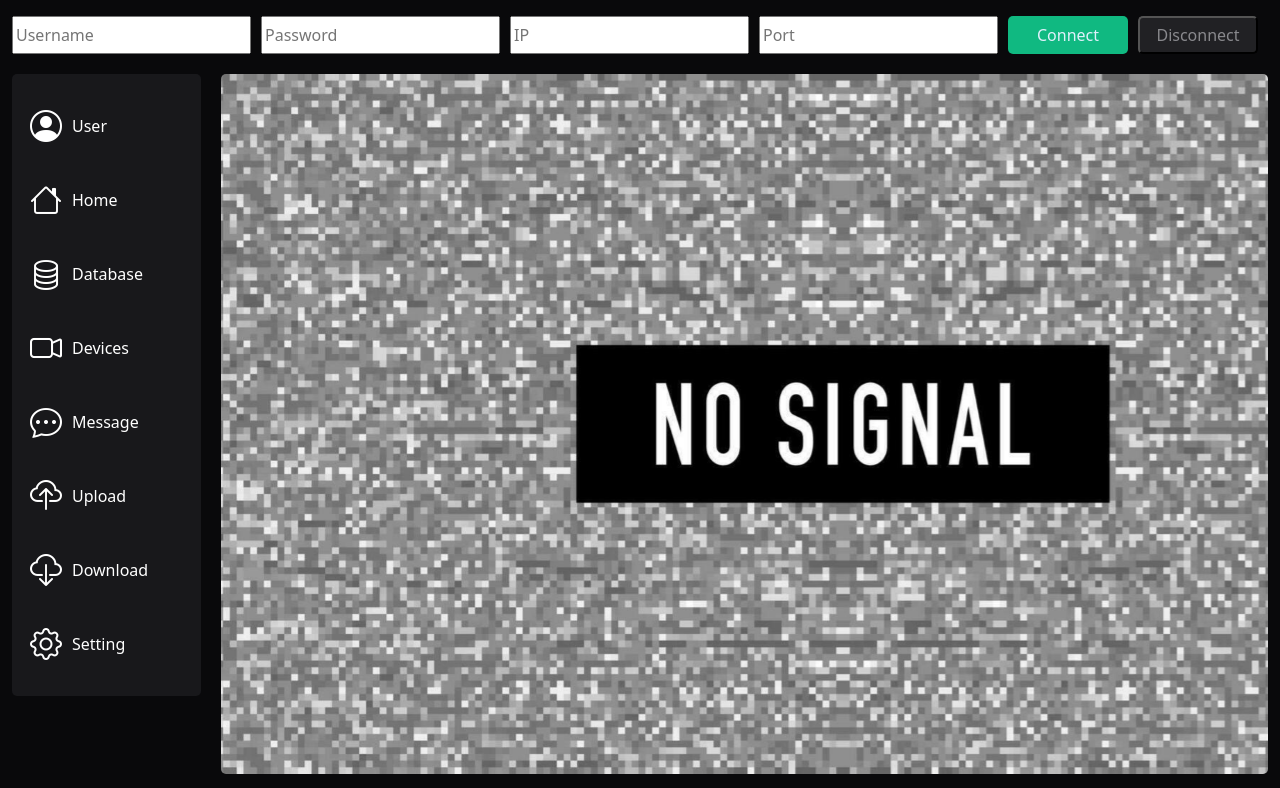
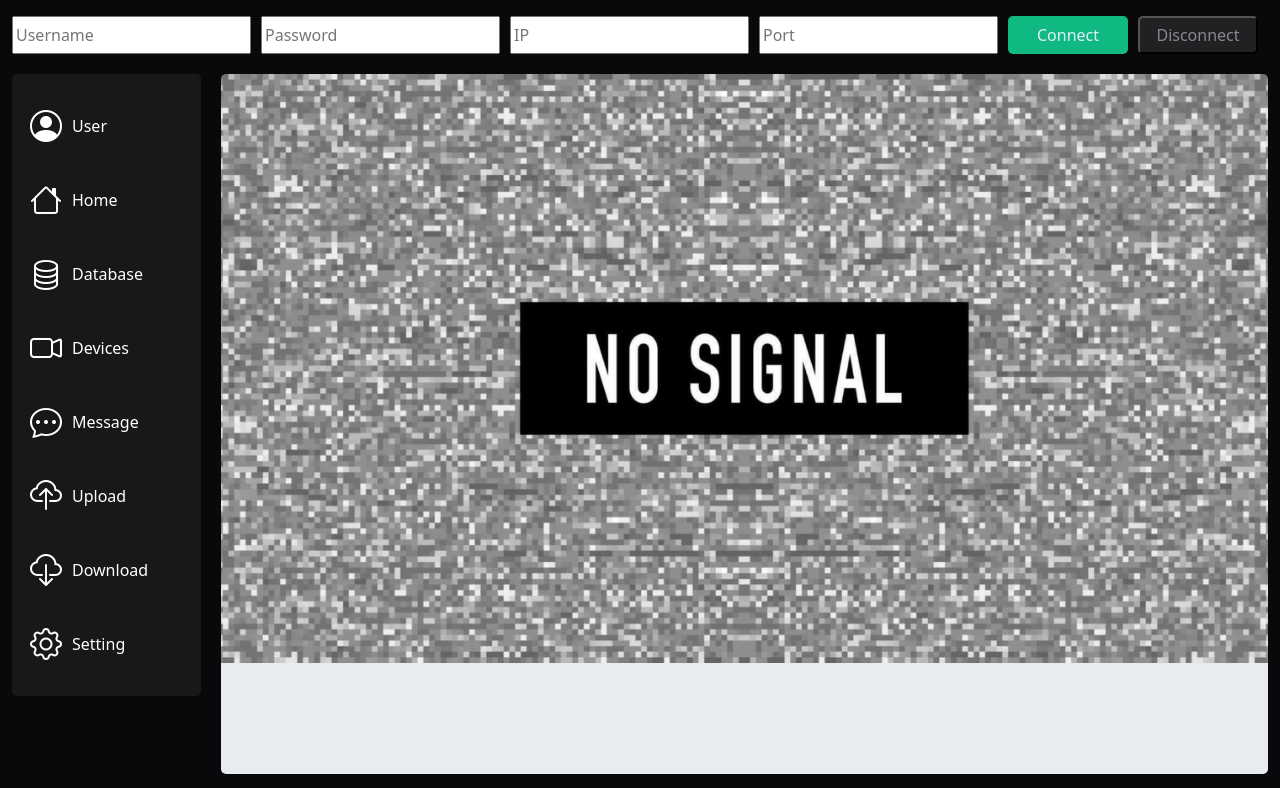
Before and after one commit to VoTanTai-dp/dahua-web-portal, a Vue app in the folder frontend/: page / in a window 1280 px wide. Shown: the top 788 px of the page. Built offline with nearby package versions, Linux system fonts and the light colour scheme.

Commit message:
update css bg-img

```diff
--- a/frontend/src/views/HomePage.vue
+++ b/frontend/src/views/HomePage.vue
@@ -84,6 +84,8 @@ onMounted(() => {
 .camera {
     height: 700px;
     background-image: url('../assets/pics/no-signal.png');
+    background-size: 100%;
+    background-repeat: no-repeat;
 }
 
 .map {
```
